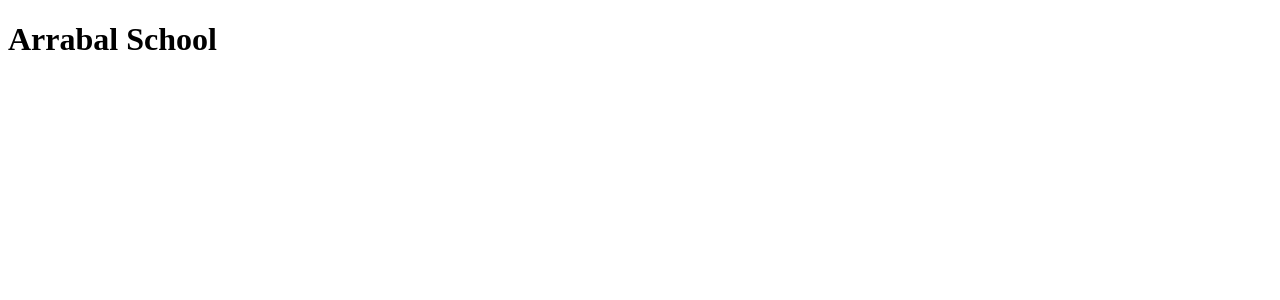
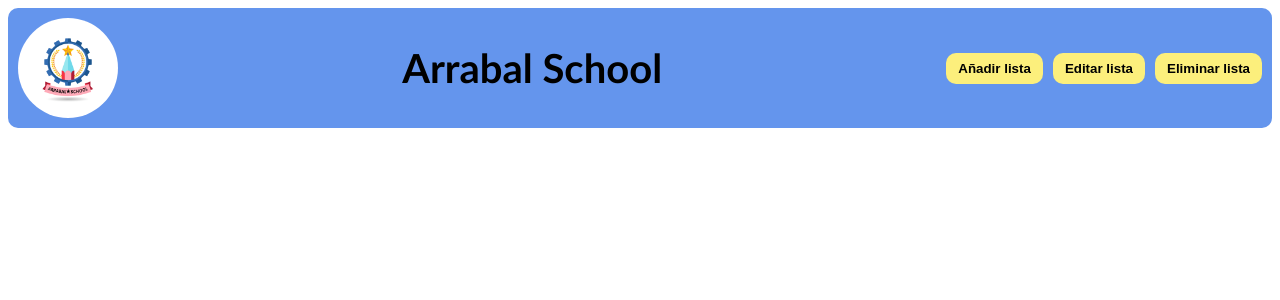
Before and after one commit to GabrielaRamos79/Proyecto3React, a React (Vite) app in the folder Proyecto3/: page / in a window 1280 px wide. Shown: the top 300 px of the page. Built offline with nearby package versions, Linux system fonts and the light colour scheme.

Commit message:
Create navbar and buttoms

```diff
--- a/Proyecto3/src/components/Proyecto3.jsx
+++ b/Proyecto3/src/components/Proyecto3.jsx
@@ -1,12 +1,23 @@
 import './proyecto3.css'
+import Imagen1 from '../img/logo.png';
+
+
 
 function Proyecto3() {
 
     return (
         <>
+        <div className='navbar'>
+
+        <img src={Imagen1} alt='Imagen 1' className='logo' />
 
         <h1 className='titleNavbar'>Arrabal School</h1>
 
+        <button className="buttonNavbar">Añadir lista</button>
+        <button className="buttonNavbar">Editar lista</button>
+        <button className="buttonNavbar">Eliminar lista</button>
+
+        </div>
         </>
     )
 
--- a/Proyecto3/src/components/proyecto3.css
+++ b/Proyecto3/src/components/proyecto3.css
@@ -0,0 +1,38 @@
+.navbar {
+    display: flex;
+    align-items: center;
+    padding: 10px;
+    background-color: cornflowerblue;
+    border-radius: 10px;
+}
+
+.logo {
+    width: 100px;
+    height:  auto;
+    margin-right: 10px;
+    border-radius: 50%;
+}
+
+.titleNavbar{
+    font-size: 40px;
+    font-family:'Gill Sans', 'Gill Sans MT', Calibri, 'Trebuchet MS', sans-serif;
+    color:black;
+    margin: auto;
+}
+
+.buttonNavbar {
+    margin-left: 10px;
+    padding: 8px 12px;
+    background-color: rgb(252, 239, 124);
+    color:black;
+    border: none;
+    font-weight: bold;
+    border-radius: 10px;
+    cursor: pointer;
+}
+
+.buttonNavbar:hover {
+    background-color: pink;
+    color:rgb(238, 240, 236);
+    font-style: italic;
+}
```
Also changed, not shown: Proyecto3/src/img/logo.png (added), Proyecto3/src/img/pre.png (added).
